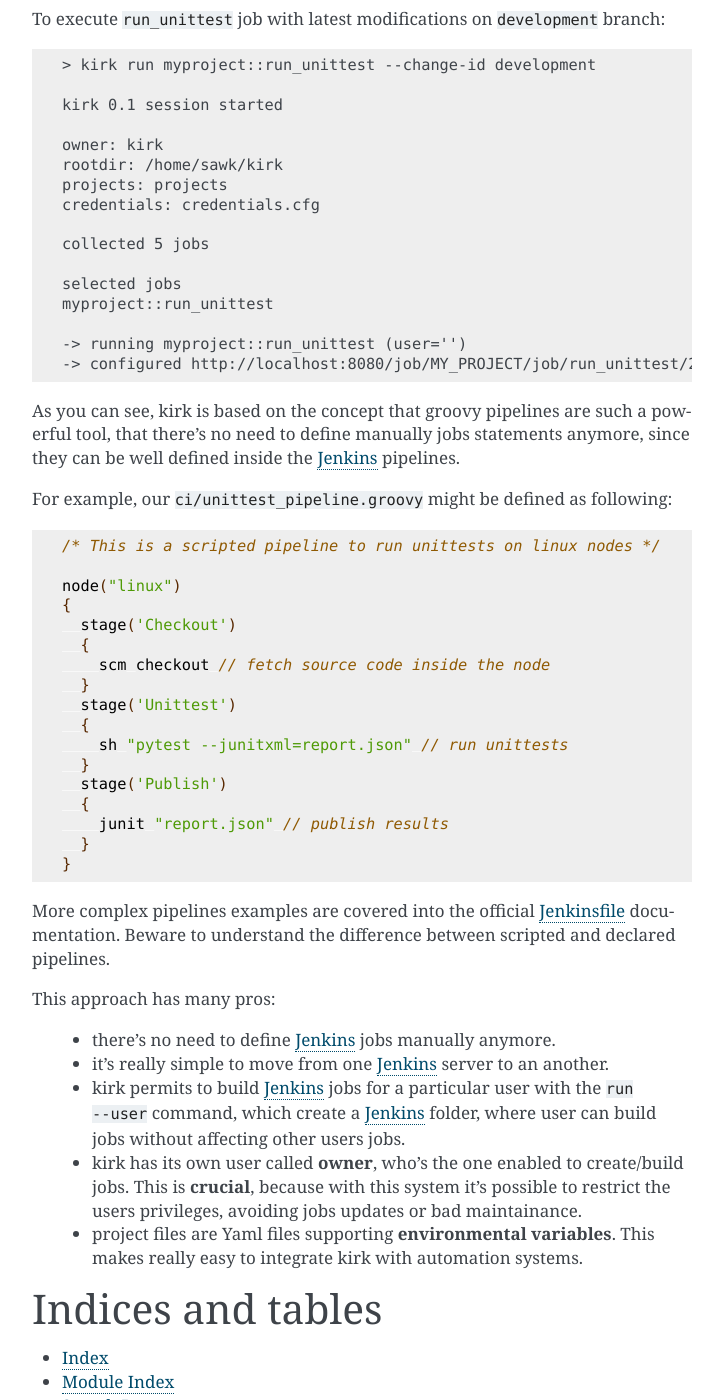
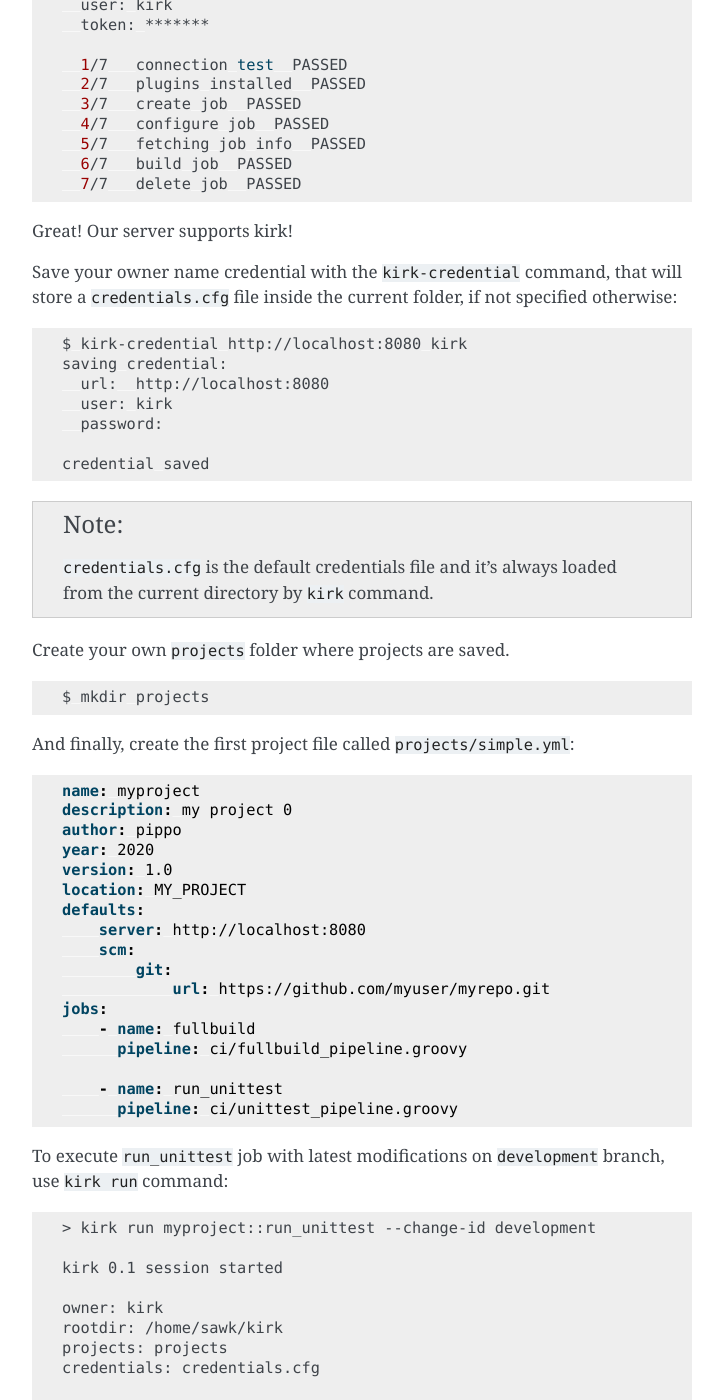
Before and after one commit to acerv/kirk-old, a Sphinx documentation site: the page built from docs/index.rst, in a window 1280 px wide and 1400 px high, scrolled down 573 px. Shown: the whole window, without its empty margins (388-1111 px from the left). Built offline with Sphinx 7.4.7, drawn with Linux system fonts in a browser that asks for light colours; some of the changed text lies outside the part shown.

Commit message:
more quickstart info

```diff
--- a/docs/index.rst
+++ b/docs/index.rst
@@ -7,7 +7,65 @@
 Kirk is a tool that extends Jenkins_ functionalities, creating and building jobs
 automatically, without thinking about their maintainance.
 
-An example of a simple project file inside the ``projects`` folder:
+Kirk will communicate with Jenkins_ using a username which is called **owner**.
+The owner is a user that communicates with Jenkins_ REST API and it has special
+privileges into the server, such as:
+
+  * reading installed plugins
+  * creating a job
+  * configuring a job
+  * fetching job informations
+  * building a job
+  * deleting a job
+
+First of all, check that the Jenkins_ server supports kirk. Run ``kirk-check``
+command with server url, owner name and password in order to verify it:
+
+.. code-block:: bash
+
+  $ kirk-check http://localhost:8080 kirk 1116e370cb9c21990c23de3be450e015ea
+  kirk-check session started
+
+    url: http://localhost:8080
+    user: kirk
+    token: *******
+
+    1/7   connection test  PASSED
+    2/7   plugins installed  PASSED
+    3/7   create job  PASSED
+    4/7   configure job  PASSED
+    5/7   fetching job info  PASSED
+    6/7   build job  PASSED
+    7/7   delete job  PASSED
+
+Great! Our server supports kirk!
+
+Save your owner name credential with the ``kirk-credential`` command, that will
+store a ``credentials.cfg`` file inside the current folder, if not specified
+otherwise:
+
+.. code-block:: bash
+
+  $ kirk-credential http://localhost:8080 kirk
+  saving credential:
+    url:  http://localhost:8080
+    user: kirk
+    password:
+
+  credential saved
+
+.. note::
+
+  ``credentials.cfg`` is the default credentials file and it's always loaded
+  from the current directory by ``kirk`` command.
+
+Create your own ``projects`` folder where projects are saved.
+
+.. code-block:: bash
+
+  $ mkdir projects
+
+And finally, create the first project file called ``projects/simple.yml``:
 
 .. code-block:: yaml
 
@@ -30,7 +88,7 @@
           pipeline: ci/unittest_pipeline.groovy
 
 To execute ``run_unittest`` job with latest modifications on ``development``
-branch:
+branch, use ``kirk run`` command:
 
 .. parsed-literal::
 
@@ -78,22 +136,12 @@
   }
 
 More complex pipelines examples are covered into the official Jenkinsfile_
-documentation. Beware to understand the difference between scripted and declared
-pipelines.
+documentation.
 
-This approach has many pros:
+.. note::
 
-  * there's no need to define Jenkins_ jobs manually anymore.
-  * it's really simple to move from one Jenkins_ server to an another.
-  * kirk permits to build Jenkins_ jobs for a particular user with the ``run --user``
-    command, which create a Jenkins_ folder, where user can build jobs without
-    affecting other users jobs.
-  * kirk has its own user called **owner**, who's the one enabled to
-    create/build jobs. This is **crucial**, because with this system it's
-    possible to restrict the users privileges, avoiding jobs updates or bad
-    maintainance.
-  * project files are Yaml files supporting **environmental variables**. This
-    makes really easy to integrate kirk with automation systems.
+  Beware to understand the difference between scripted and declared pipelines
+  when reading the Jenkinsfile_ documentation.
 
 Indices and tables
 ==================
```
